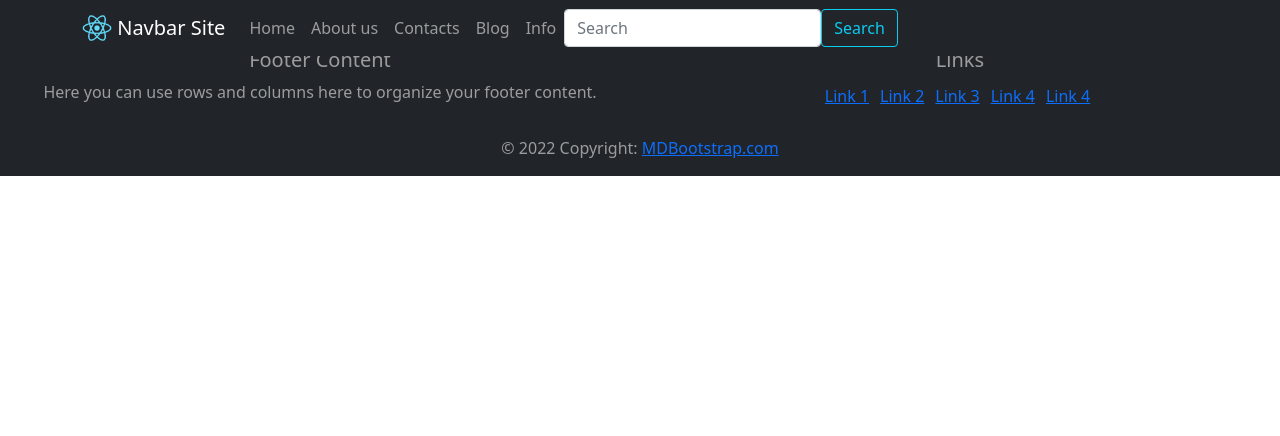
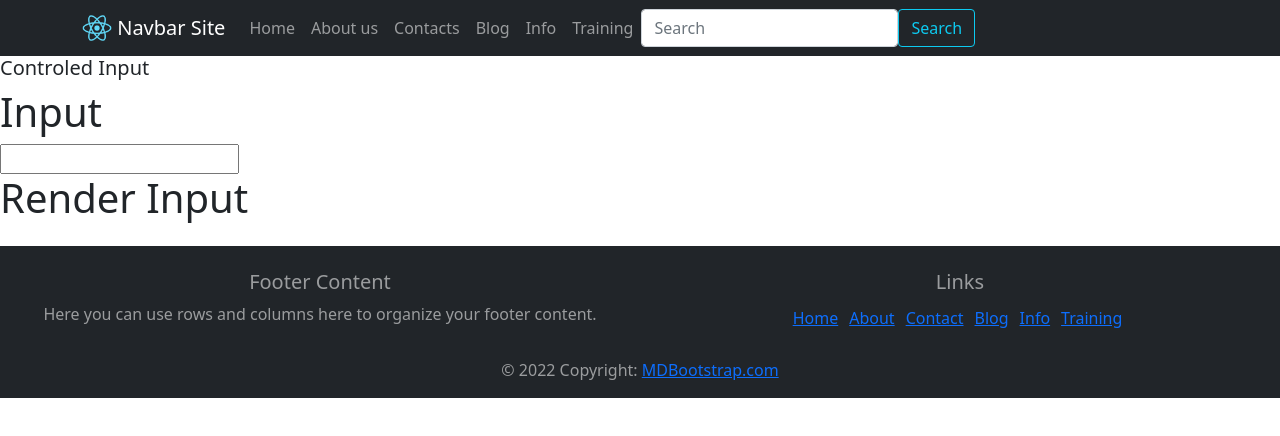
Before and after one commit to AlexandrMasalitin/React-bootstrap, a React (Create React App) app in the folder my-app/: page /training in a window 1280 px wide. Shown: the top 436 px of the page. Built offline with nearby package versions, Linux system fonts and the light colour scheme.

Commit message:
modified files Footer.js add new file training and controled input in file

```diff
--- a/my-app/src/App.css
+++ b/my-app/src/App.css
@@ -138,3 +138,6 @@ padding-inline-start: 80px;
   margin-left: 30px;
   margin-top: 30px;
 }
+.mainTraining{
+  margin-top: 56px;
+}
--- /dev/null
+++ b/my-app/src/Components/Fcomponent.js
@@ -0,0 +1,24 @@
+import React, { Component } from 'react'
+
+export default class Fcomponent extends Component {
+  constructor(props) {
+    super(props)
+
+    this.state = {
+
+    }
+  }
+
+
+
+
+  render() {
+    return (
+      <div>
+
+          <h1>Input</h1>
+          <input value={this.props.input} onChange={this.props.handleChange}/>
+      </div>
+    )
+  }
+}
--- /dev/null
+++ b/my-app/src/Components/Fncomponent.js
@@ -0,0 +1,23 @@
+import React, { Component } from 'react'
+
+export default class Fcomponent extends Component {
+  constructor(props) {
+    super(props)
+
+    this.state = {
+
+    }
+  }
+
+
+
+
+  render() {
+    return (
+      <div>
+          <h1>Render Input</h1>
+          <p >{this.props.input} </p>
+      </div>
+    )
+  }
+}
--- a/my-app/src/Components/Footer.js
+++ b/my-app/src/Components/Footer.js
@@ -19,19 +19,22 @@ const FooterPage = () => {
             <h5 className="title">Links</h5>
             <ul className="hr">
               <li className="list-unstyled">
-                <a href="/">Link 1</a>
+                <a href="/">Home</a>
               </li>
               <li className="list-unstyled">
-                <a href="/about">Link 2</a>
+                <a href="/about">About</a>
               </li>
               <li className="list-unstyled">
-                <a href="/contacts">Link 3</a>
+                <a href="/contacts">Contact</a>
               </li>
               <li className="list-unstyled">
-                <a href="/blog">Link 4</a>
+                <a href="/blog">Blog</a>
               </li>
               <li className="list-unstyled">
-                <a href="/info">Link 4</a>
+                <a href="/info">Info</a>
+              </li>
+              <li className="list-unstyled">
+                <a href="/training">Training</a>
               </li>
             </ul>
           </MDBCol>
--- a/my-app/src/Components/Header.js
+++ b/my-app/src/Components/Header.js
@@ -15,6 +15,7 @@ import About from "../Pages/About";
 import Contacts from "../Pages/Contacts";
 import Blog from "../Pages/Blog";
 import Info from "../Pages/Info";
+import Training from "../Pages/Training";
 
 export default class Header extends Component {
   render() {
@@ -46,6 +47,7 @@ export default class Header extends Component {
                 <Nav.Link href="/contacts">Contacts</Nav.Link>
                 <Nav.Link href="/blog">Blog</Nav.Link>
                 <Nav.Link href="/info">Info</Nav.Link>
+                <Nav.Link href="/training">Training</Nav.Link>
               </Nav>
               <Form inlines>
                 <FormControl
@@ -69,6 +71,7 @@ export default class Header extends Component {
           <Route path="/contacts" element={<Contacts />} />
           <Route path="/blog" element={<Blog />} />
           <Route path="/info" element={<Info />} />
+          <Route path="/training" element={<Training />} />
         </Routes>
       </div>
     );
--- /dev/null
+++ b/my-app/src/Pages/Training.js
@@ -0,0 +1,34 @@
+import React, { Component } from "react";
+import Fcomponent from "../Components/Fcomponent";
+import Fncomponent from "../Components/Fncomponent";
+
+export default class Training extends Component {
+  constructor(props) {
+    super(props);
+
+    this.state = {
+      input: "",
+    };
+    this.handleChange = this.handleChange.bind(this);
+  }
+  handleChange(event) {
+    this.setState({
+      inputValue: event.target.value,
+    });
+  }
+
+  render() {
+    return (
+      <div className="mainTraining">
+        <h5>Controled Input</h5>
+        <h3>{this.state.input}</h3>
+
+        <Fcomponent
+          input={this.state.inputValue}
+          handleChange={this.handleChange}
+        />
+        <Fncomponent input={this.state.inputValue} />
+      </div>
+    );
+  }
+}
```
Also changed, not shown: my-app/src/Pages/Contacts.js (+3 -4 lines).
